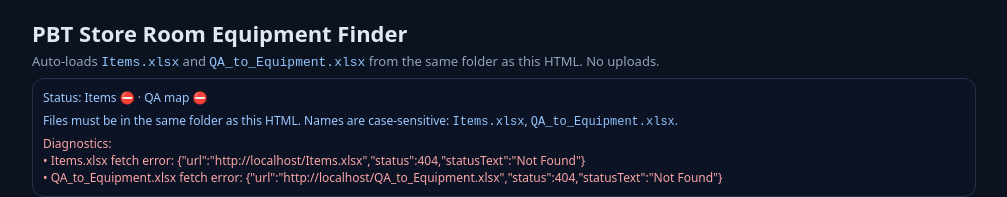
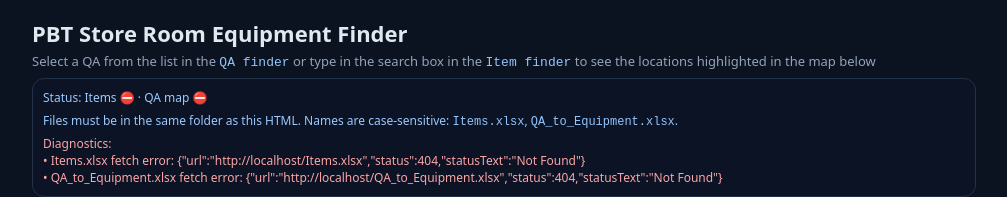
Before and after one commit to XZ-NHS/Kit_finder, a plain HTML site: page index.html in a window 1280 px wide. Shown: the top 197 px of the page, without its empty margins (136-1143 px from the left). Drawn offline with nearby package versions, Linux system fonts and the light colour scheme; no server answers; a script that the page names is missing.

Commit message:
Update index.html
Updated the description

```diff
--- a/index.html
+++ b/index.html
@@ -37,7 +37,7 @@
   <header>
     <div class="wrap">
       <h1>PBT Store Room Equipment Finder</h1>
-      <div class="sub">Auto-loads <code>Items.xlsx</code> and <code>QA_to_Equipment.xlsx</code> from the same folder as this HTML. No uploads.</div>
+      <div class="sub">Select a QA from the list in the <code>QA finder</code> or type in the search box in the <code>Item finder</code> to see the locations highlighted in the map below </div>
       <div id="status" class="statusbox">Status: initialising…</div>
     </div>
   </header>
```
